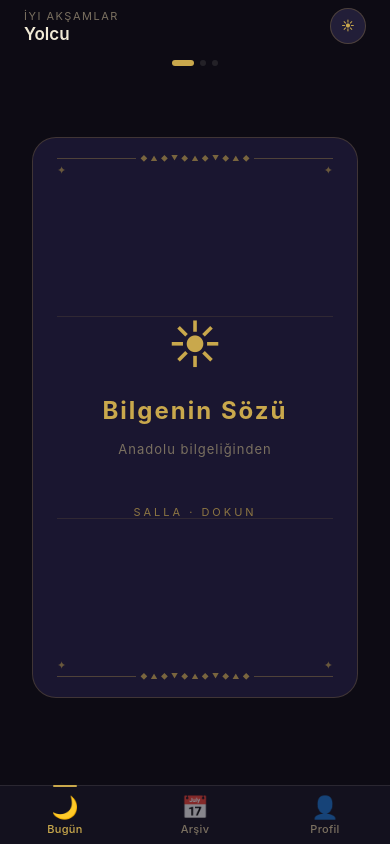
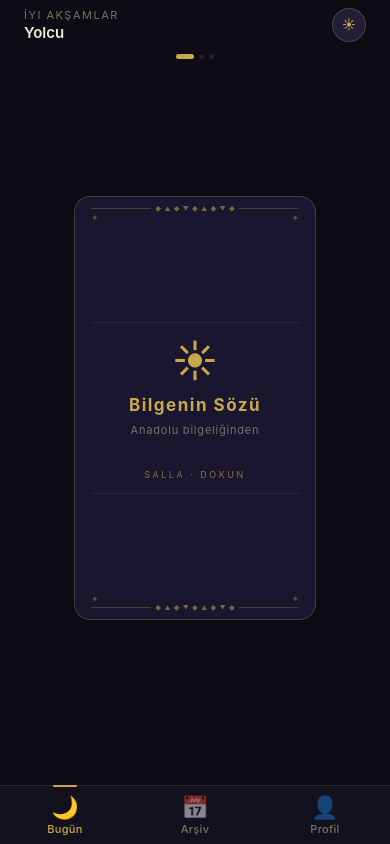
Before and after one commit to cetinarda/Tura, a React Native app: screen / in a window 390 px wide. Built offline with nearby package versions, Linux system fonts and the light colour scheme.

Commit message:
fix: small centered tarot card + parallel opacity reveal (fixes tap not working)

```diff
--- a/src/screens/HomeScreen.tsx
+++ b/src/screens/HomeScreen.tsx
@@ -23,27 +23,27 @@ interface HomeScreenProps {
 }
 
 const { width: SCREEN_W } = Dimensions.get('window');
-const CARD_W = SCREEN_W - 64;
-const CARD_H = CARD_W * 1.72; // tarot proportions
+// Tarot card: fixed small size, centered
+const CARD_W = Math.min(Math.round(SCREEN_W * 0.62), 260);
+const CARD_H = Math.round(CARD_W * 1.75);
 
-// ─── Kilim dekorasyon ─────────────────────────────────────────────────────────
+// ─── Decorations ──────────────────────────────────────────────────────────────
 
 function KilimBand({ color }: { color: string }) {
-  const m = ['◆', '▲', '◆', '▼', '◆', '▲', '◆', '▼', '◆', '▲', '◆'];
   return (
     <View style={{ flexDirection: 'row', justifyContent: 'center', alignItems: 'center', gap: 3 }}>
-      {m.map((s, i) => (
-        <Text key={i} style={{ color, fontSize: 7, opacity: 0.55 }}>{s}</Text>
+      {['◆', '▲', '◆', '▼', '◆', '▲', '◆', '▼', '◆'].map((s, i) => (
+        <Text key={i} style={{ color, fontSize: 6, opacity: 0.55 }}>{s}</Text>
       ))}
     </View>
   );
 }
 
-function SunSymbol({ color, size = 32 }: { color: string; size?: number }) {
-  return <Text style={{ fontSize: size, color, lineHeight: size + 4 }}>☀</Text>;
+function SunSymbol({ color, size = 28 }: { color: string; size?: number }) {
+  return <Text style={{ fontSize: size, color, lineHeight: size + 2 }}>☀</Text>;
 }
 
-// ─── Kart içerikleri ──────────────────────────────────────────────────────────
+// ─── Card content ─────────────────────────────────────────────────────────────
 
 function QuoteContent({ quote }: { quote: typeof quotesData[0] }) {
   return (
@@ -60,7 +60,7 @@ function StoneContent({ stone }: { stone: typeof stonesData[0] }) {
     <View style={cs.container}>
       <View style={[cs.medallion, { borderColor: Colors.purple + '50' }]}>
         <View style={[cs.medallionInner, { borderColor: Colors.purple + '30' }]}>
-          <Text style={cs.stoneEmoji}>{stone.emoji}</Text>
+          <Text style={cs.emoji}>{stone.emoji}</Text>
         </View>
       </View>
       <Text style={[cs.name, { color: Colors.purpleLight }]}>{stone.name}</Text>
@@ -80,7 +80,7 @@ function AnimalContent({ animal }: { animal: typeof animalsData[0] }) {
       <View style={[cs.medallionOuter, { borderColor: Colors.teal + '25' }]}>
         <View style={[cs.medallion, { borderColor: Colors.teal + '50' }]}>
           <View style={[cs.medallionInner, { borderColor: Colors.teal + '30' }]}>
-            <Text style={cs.animalEmoji}>{animal.emoji}</Text>
+            <Text style={cs.emoji}>{animal.emoji}</Text>
           </View>
         </View>
       </View>
@@ -95,7 +95,7 @@ function AnimalContent({ animal }: { animal: typeof animalsData[0] }) {
   );
 }
 
-// ─── Ana ekran ────────────────────────────────────────────────────────────────
+// ─── Main screen ──────────────────────────────────────────────────────────────
 
 const CARDS = [
   { title: 'Bilgenin Sözü',  subtitle: 'Anadolu bilgeliğinden', color: Colors.gold },
@@ -105,7 +105,7 @@ const CARDS = [
 
 export function HomeScreen({ onNavigateToProfile }: HomeScreenProps) {
   const insets = useSafeAreaInsets();
-  const { profile, dailyReading, generateDailyReading, updateStats, getLevelTitle } = useTuraStore();
+  const { profile, dailyReading, generateDailyReading, updateStats } = useTuraStore();
 
   const [reading, setReading] = useState(dailyReading);
   const [step, setStep] = useState(0);
@@ -130,10 +130,10 @@ export function HomeScreen({ onNavigateToProfile }: HomeScreenProps) {
     }
   }, []);
 
-  // Shake detection via expo-sensors (dynamic import for web compatibility)
+  // Shake detection
   useEffect(() => {
     let subscription: { remove: () => void } | null = null;
-    let lastX = 0, lastY = 0, lastZ = 0;
+    let lx = 0, ly = 0, lz = 0;
     let cooldown = false;
 
     const setup = async () => {
@@ -142,19 +142,16 @@ export function HomeScreen({ onNavigateToProfile }: HomeScreenProps) {
         const { Accelerometer } = require('expo-sensors');
         Accelerometer.setUpdateInterval(100);
         subscription = Accelerometer.addListener(({ x, y, z }: { x: number; y: number; z: number }) => {
-          const delta = Math.abs(x - lastX) + Math.abs(y - lastY) + Math.abs(z - lastZ);
-          lastX = x; lastY = y; lastZ = z;
+          const delta = Math.abs(x - lx) + Math.abs(y - ly) + Math.abs(z - lz);
+          lx = x; ly = y; lz = z;
           if (delta > 2.4 && !revealedRef.current && !cooldown) {
             cooldown = true;
             setTimeout(() => { cooldown = false; }, 800);
             triggerReveal();
           }
         });
-      } catch {
-        // expo-sensors not available (web / simulator fallback)
-      }
+      } catch { /* web / no sensor */ }
     };
-
     setup();
     return () => { subscription?.remove(); };
   }, []);
@@ -168,19 +165,19 @@ export function HomeScreen({ onNavigateToProfile }: HomeScreenProps) {
   const triggerReveal = () => {
     if (revealedRef.current) return;
     revealedRef.current = true;
+    setRevealed(true);
     Haptics.impactAsync(Haptics.ImpactFeedbackStyle.Medium);
-    Animated.timing(backFade, { toValue: 0, duration: 280, useNativeDriver: true }).start(() => {
-      setRevealed(true);
-      Animated.timing(frontFade, { toValue: 1, duration: 420, useNativeDriver: true }).start();
-    });
+    // Both animations run in parallel — no race condition
+    Animated.parallel([
+      Animated.timing(backFade,  { toValue: 0, duration: 300, useNativeDriver: true }),
+      Animated.timing(frontFade, { toValue: 1, duration: 400, useNativeDriver: true }),
+    ]).start();
   };
-
-  const handleReveal = () => triggerReveal();
 
   const handleNext = () => {
     Haptics.impactAsync(Haptics.ImpactFeedbackStyle.Light);
     if (step < CARDS.length - 1) {
-      Animated.timing(frontFade, { toValue: 0, duration: 250, useNativeDriver: true }).start(() => {
+      Animated.timing(frontFade, { toValue: 0, duration: 220, useNativeDriver: true }).start(() => {
         setStep(s => s + 1);
         setRevealed(false);
         revealedRef.current = false;
@@ -201,10 +198,10 @@ export function HomeScreen({ onNavigateToProfile }: HomeScreenProps) {
   };
 
   return (
-    <View style={[styles.container, { paddingTop: insets.top }]}>
+    <View style={[styles.root, { paddingTop: insets.top }]}>
       <StatusBar barStyle="light-content" backgroundColor={Colors.background} />
 
-      {/* Başlık */}
+      {/* Header */}
       <View style={styles.header}>
         <View>
           <Text style={styles.greeting}>{greeting()}</Text>
@@ -217,7 +214,7 @@ export function HomeScreen({ onNavigateToProfile }: HomeScreenProps) {
         </TouchableOpacity>
       </View>
 
-      {/* Adım noktaları */}
+      {/* Step dots */}
       {!done && (
         <View style={styles.dots}>
           {CARDS.map((c, i) => (
@@ -225,57 +222,61 @@ export function HomeScreen({ onNavigateToProfile }: HomeScreenProps) {
               key={i}
               style={[
                 styles.dot,
-                i < step   && { backgroundColor: Colors.textMuted, width: 6 },
-                i === step  && { backgroundColor: c.color, width: 22 },
-                i > step   && { backgroundColor: Colors.divider, width: 6 },
+                i < step  && { backgroundColor: Colors.textMuted, width: 5 },
+                i === step && { backgroundColor: c.color, width: 18 },
+                i > step  && { backgroundColor: Colors.divider, width: 5 },
               ]}
             />
           ))}
         </View>
       )}
 
-      {/* Kart alanı */}
+      {/* Card area */}
       <View style={styles.cardArea}>
-
         {done ? (
           <View style={styles.doneView}>
-            <SunSymbol color={Colors.gold} size={48} />
-            <Text style={styles.doneTitle}>Günlük rehberlik tamamlandı</Text>
+            <SunSymbol color={Colors.gold} size={40} />
+            <Text style={styles.doneTitle}>Günlük rehberlik{'\n'}tamamlandı</Text>
             <Text style={styles.doneSub}>Yarın yeni bir yolculuk başlar</Text>
             {quote && (
               <>
                 <View style={styles.doneDivider} />
                 <Text style={styles.doneQuote}>
-                  {quote.text.length > 100 ? quote.text.slice(0, 97) + '…' : quote.text}
+                  {quote.text.length > 90 ? quote.text.slice(0, 87) + '…' : quote.text}
                 </Text>
               </>
             )}
           </View>
-
-        ) : !revealed ? (
-          <Animated.View style={[styles.card, { opacity: backFade, borderColor: card.color + '35' }]}>
-            <TouchableOpacity style={styles.cardBackInner} onPress={handleReveal} activeOpacity={0.88}>
-              {/* Üst kilim bandı */}
+        ) : (
+          // Fixed-size card — back and front stacked, controlled by opacity only
+          <View style={styles.card}>
+            {/* ── Back side ── */}
+            <Animated.View
+              style={[StyleSheet.absoluteFill, { opacity: backFade }]}
+              pointerEvents={revealed ? 'none' : 'auto'}
+            >
+              <TouchableOpacity
+                style={styles.cardBackInner}
+                onPress={triggerReveal}
+                activeOpacity={0.85}
+              >
                 <View style={styles.bandRow}>
                   <View style={[styles.bandLine, { backgroundColor: card.color }]} />
                   <KilimBand color={card.color} />
                   <View style={[styles.bandLine, { backgroundColor: card.color }]} />
                 </View>
 
-              <View style={styles.cardBackCenter}>
-                {/* Köşe yıldızları */}
-                <Text style={[styles.cornerStar, { top: 0, left: 0, color: card.color }]}>✦</Text>
+                <View style={styles.backCenter}>
+                  <Text style={[styles.cornerStar, { top: 0, left: 0,  color: card.color }]}>✦</Text>
                   <Text style={[styles.cornerStar, { top: 0, right: 0, color: card.color }]}>✦</Text>
-                <Text style={[styles.cornerStar, { bottom: 0, left: 0, color: card.color }]}>✦</Text>
+                  <Text style={[styles.cornerStar, { bottom: 0, left: 0,  color: card.color }]}>✦</Text>
                   <Text style={[styles.cornerStar, { bottom: 0, right: 0, color: card.color }]}>✦</Text>
+                  <View style={[styles.hLine, { top: '28%', backgroundColor: card.color }]} />
+                  <View style={[styles.hLine, { bottom: '28%', backgroundColor: card.color }]} />
 
-                {/* Yatay ince çizgiler */}
-                <View style={[styles.sideLineH, { top: '30%', backgroundColor: card.color }]} />
-                <View style={[styles.sideLineH, { bottom: '30%', backgroundColor: card.color }]} />
-
-                <SunSymbol color={card.color} size={52} />
-                <Text style={[styles.cardBackTitle, { color: card.color }]}>{card.title}</Text>
-                <Text style={styles.cardBackSub}>{card.subtitle}</Text>
+                  <SunSymbol color={card.color} size={44} />
+                  <Text style={[styles.backTitle, { color: card.color }]}>{card.title}</Text>
+                  <Text style={styles.backSub}>{card.subtitle}</Text>
                   <View style={styles.tapRow}>
                     <View style={[styles.tapLine, { backgroundColor: card.color }]} />
                     <Text style={[styles.tapHint, { color: card.color }]}>salla · dokun</Text>
@@ -283,7 +284,6 @@ export function HomeScreen({ onNavigateToProfile }: HomeScreenProps) {
                   </View>
                 </View>
 
-              {/* Alt kilim bandı */}
                 <View style={styles.bandRow}>
                   <View style={[styles.bandLine, { backgroundColor: card.color }]} />
                   <KilimBand color={card.color} />
@@ -292,15 +292,18 @@ export function HomeScreen({ onNavigateToProfile }: HomeScreenProps) {
               </TouchableOpacity>
             </Animated.View>
 
-        ) : (
-          <Animated.View style={[styles.card, { opacity: frontFade, borderColor: card.color + '50' }]}>
-            <View style={[styles.cardFrontHeader, { borderBottomColor: card.color + '30' }]}>
-              <SunSymbol color={card.color} size={13} />
-              <Text style={[styles.cardFrontTitle, { color: card.color }]}>{card.title}</Text>
+            {/* ── Front side ── */}
+            <Animated.View
+              style={[StyleSheet.absoluteFill, { opacity: frontFade }]}
+              pointerEvents={revealed ? 'auto' : 'none'}
+            >
+              <View style={[styles.frontHeader, { borderBottomColor: card.color + '30' }]}>
+                <SunSymbol color={card.color} size={11} />
+                <Text style={[styles.frontTitle, { color: card.color }]}>{card.title}</Text>
               </View>
               <ScrollView
-              style={styles.cardScroll}
-              contentContainerStyle={styles.cardScrollPad}
+                style={styles.scroll}
+                contentContainerStyle={styles.scrollPad}
                 showsVerticalScrollIndicator={false}
               >
                 {step === 0 && quote  && <QuoteContent quote={quote} />}
@@ -317,16 +320,17 @@ export function HomeScreen({ onNavigateToProfile }: HomeScreenProps) {
                 </Text>
               </TouchableOpacity>
             </Animated.View>
+          </View>
         )}
       </View>
     </View>
   );
 }
 
-// ─── Stiller ──────────────────────────────────────────────────────────────────
+// ─── Styles ───────────────────────────────────────────────────────────────────
 
 const styles = StyleSheet.create({
-  container: { flex: 1, backgroundColor: Colors.background },
+  root: { flex: 1, backgroundColor: Colors.background },
 
   header: {
     flexDirection: 'row',
@@ -342,13 +346,13 @@ const styles = StyleSheet.create({
     textTransform: 'uppercase',
   },
   username: {
-    fontSize: Typography.size.lg,
+    fontSize: Typography.size.md,
     fontWeight: Typography.weight.semibold,
     color: Colors.textPrimary,
     marginTop: 1,
   },
   profileBtn: {
-    width: 36, height: 36, borderRadius: 18,
+    width: 34, height: 34, borderRadius: 17,
     backgroundColor: Colors.surface,
     alignItems: 'center', justifyContent: 'center',
     borderWidth: 1, borderColor: Colors.cardBorder,
@@ -363,227 +367,228 @@ const styles = StyleSheet.create({
     flexDirection: 'row',
     justifyContent: 'center',
     alignItems: 'center',
-    gap: 6,
-    paddingVertical: Spacing.sm,
+    gap: 5,
+    paddingVertical: Spacing.xs,
   },
-  dot: { height: 6, borderRadius: 3 },
+  dot: { height: 5, borderRadius: 2.5 },
 
   cardArea: {
     flex: 1,
     alignItems: 'center',
     justifyContent: 'center',
-    paddingBottom: Spacing.lg,
+    paddingBottom: Spacing.xl,
   },
 
+  // Fixed tarot card
   card: {
     width: CARD_W,
     height: CARD_H,
     backgroundColor: Colors.backgroundCard,
-    borderRadius: BorderRadius.xl,
+    borderRadius: BorderRadius.lg,
     borderWidth: 1,
+    borderColor: Colors.cardBorder,
     overflow: 'hidden',
   },
 
-  // Kart sırtı
+  // Back side
   cardBackInner: {
     flex: 1,
-    paddingHorizontal: Spacing.lg,
-    paddingVertical: Spacing.md,
+    paddingHorizontal: Spacing.md,
+    paddingVertical: Spacing.sm,
     justifyContent: 'space-between',
   },
   bandRow: {
     flexDirection: 'row',
     alignItems: 'center',
-    gap: Spacing.xs,
+    gap: 4,
   },
-  bandLine: {
-    flex: 1,
-    height: 1,
-    opacity: 0.3,
-  },
-  cardBackCenter: {
+  bandLine: { flex: 1, height: 1, opacity: 0.25 },
+  backCenter: {
     flex: 1,
     alignItems: 'center',
     justifyContent: 'center',
-    gap: Spacing.md,
+    gap: Spacing.sm,
     position: 'relative',
   },
   cornerStar: {
     position: 'absolute',
-    fontSize: 11,
-    opacity: 0.45,
+    fontSize: 9,
+    opacity: 0.4,
   },
-  sideLineH: {
+  hLine: {
     position: 'absolute',
-    left: 0,
-    right: 0,
+    left: 0, right: 0,
     height: 1,
-    opacity: 0.12,
+    opacity: 0.1,
   },
-  cardBackTitle: {
-    fontSize: Typography.size.xxl,
+  backTitle: {
+    fontSize: Typography.size.lg,
     fontWeight: Typography.weight.bold,
-    letterSpacing: 2,
+    letterSpacing: 1.5,
     textAlign: 'center',
-    marginTop: Spacing.sm,
+    marginTop: Spacing.xs,
   },
-  cardBackSub: {
-    fontSize: Typography.size.sm,
+  backSub: {
+    fontSize: Typography.size.xs,
     color: Colors.textMuted,
-    letterSpacing: 1,
+    letterSpacing: 0.8,
   },
   tapRow: {
     flexDirection: 'row',
     alignItems: 'center',
-    gap: Spacing.sm,
-    marginTop: Spacing.xl,
-    opacity: 0.65,
+    gap: Spacing.xs,
+    marginTop: Spacing.lg,
+    opacity: 0.6,
   },
   tapLine: { flex: 1, height: 1, opacity: 0.5 },
   tapHint: {
-    fontSize: Typography.size.xs,
-    letterSpacing: 3,
+    fontSize: 9,
+    letterSpacing: 2.5,
     textTransform: 'uppercase',
   },
 
-  // Kart içi
-  cardFrontHeader: {
+  // Front side
+  frontHeader: {
     flexDirection: 'row',
     alignItems: 'center',
-    gap: Spacing.xs,
-    paddingHorizontal: Spacing.lg,
-    paddingVertical: Spacing.md,
+    gap: 4,
+    paddingHorizontal: Spacing.md,
+    paddingVertical: Spacing.sm,
     borderBottomWidth: 1,
   },
-  cardFrontTitle: {
-    fontSize: Typography.size.xs,
+  frontTitle: {
+    fontSize: 10,
     fontWeight: Typography.weight.semibold,
-    letterSpacing: 2,
+    letterSpacing: 1.5,
     textTransform: 'uppercase',
   },
-  cardScroll: { flex: 1 },
-  cardScrollPad: { padding: Spacing.lg },
+  scroll: { flex: 1 },
+  scrollPad: { padding: Spacing.md },
 
   nextBtn: {
-    margin: Spacing.lg,
-    marginTop: 0,
-    paddingVertical: Spacing.md,
+    marginHorizontal: Spacing.md,
+    marginBottom: Spacing.md,
+    paddingVertical: Spacing.sm,
     borderRadius: BorderRadius.round,
     borderWidth: 1,
     alignItems: 'center',
   },
   nextBtnText: {
-    fontSize: Typography.size.sm,
+    fontSize: Typography.size.xs,
     fontWeight: Typography.weight.semibold,
     letterSpacing: 1.5,
     textTransform: 'uppercase',
   },
 
-  // Tamamlandı
+  // Done
   doneView: {
     alignItems: 'center',
-    justifyContent: 'center',
     padding: Spacing.xl,
     gap: Spacing.md,
   },
   doneTitle: {
-    fontSize: Typography.size.xl,
+    fontSize: Typography.size.lg,
     fontWeight: Typography.weight.semibold,
     color: Colors.textPrimary,
     textAlign: 'center',
     letterSpacing: 0.5,
-    marginTop: Spacing.md,
+    marginTop: Spacing.sm,
+    lineHeight: Typography.size.lg * 1.5,
   },
-  doneSub: { fontSize: Typography.size.sm, color: Colors.textMuted, letterSpacing: 1 },
+  doneSub: {
+    fontSize: Typography.size.xs,
+    color: Colors.textMuted,
+    letterSpacing: 0.8,
+  },
   doneDivider: {
-    width: 40, height: 1,
+    width: 32, height: 1,
     backgroundColor: Colors.gold,
     opacity: 0.3,
-    marginVertical: Spacing.md,
+    marginVertical: Spacing.sm,
   },
   doneQuote: {
-    fontSize: Typography.size.sm,
+    fontSize: Typography.size.xs,
     color: Colors.textSecondary,
     textAlign: 'center',
     fontStyle: 'italic',
-    lineHeight: Typography.size.sm * 1.8,
+    lineHeight: Typography.size.xs * 1.9,
     fontWeight: Typography.weight.light,
+    maxWidth: 260,
   },
 });
 
 const cs = StyleSheet.create({
   container: { alignItems: 'center' },
   quoteText: {
-    fontSize: Typography.size.md,
+    fontSize: Typography.size.sm,
     color: Colors.textPrimary,
     textAlign: 'center',
-    lineHeight: Typography.size.md * 1.9,
+    lineHeight: Typography.size.sm * 1.9,
     fontStyle: 'italic',
     fontWeight: Typography.weight.light,
   },
   divider: {
-    width: 24, height: 1,
+    width: 20, height: 1,
     backgroundColor: Colors.gold,
     opacity: 0.4,
-    marginVertical: Spacing.lg,
+    marginVertical: Spacing.md,
   },
   source: {
-    fontSize: Typography.size.sm,
-    letterSpacing: 1.5,
+    fontSize: Typography.size.xs,
+    letterSpacing: 1.2,
     fontWeight: Typography.weight.medium,
     textAlign: 'center',
   },
   medallionOuter: {
-    width: 120, height: 120, borderRadius: 60,
+    width: 90, height: 90, borderRadius: 45,
     borderWidth: 1,
     alignItems: 'center', justifyContent: 'center',
-    marginBottom: Spacing.md,
+    marginBottom: Spacing.sm,
   },
   medallion: {
-    width: 96, height: 96, borderRadius: 48,
+    width: 72, height: 72, borderRadius: 36,
     borderWidth: 1,
     alignItems: 'center', justifyContent: 'center',
   },
   medallionInner: {
-    width: 72, height: 72, borderRadius: 36,
+    width: 54, height: 54, borderRadius: 27,
     borderWidth: 1,
     alignItems: 'center', justifyContent: 'center',
     backgroundColor: 'rgba(255,255,255,0.02)',
   },
-  stoneEmoji:  { fontSize: 34, marginBottom: Spacing.md },
-  animalEmoji: { fontSize: 42, marginBottom: Spacing.md },
+  emoji: { fontSize: 26, marginBottom: 2 },
   name: {
-    fontSize: Typography.size.xl,
+    fontSize: Typography.size.md,
     fontWeight: Typography.weight.semibold,
-    letterSpacing: 0.5,
-    marginBottom: 3,
+    letterSpacing: 0.4,
+    marginBottom: 2,
   },
   meta: {
-    fontSize: Typography.size.xs,
+    fontSize: 9,
     color: Colors.textMuted,
-    letterSpacing: 1.5,
+    letterSpacing: 1.2,
     textTransform: 'uppercase',
     textAlign: 'center',
   },
   body: {
-    fontSize: Typography.size.sm,
+    fontSize: Typography.size.xs,
     color: Colors.textSecondary,
     textAlign: 'center',
-    lineHeight: Typography.size.sm * 1.9,
+    lineHeight: Typography.size.xs * 1.9,
     fontWeight: Typography.weight.light,
-    marginBottom: Spacing.md,
+    marginBottom: Spacing.sm,
   },
   affirmBox: {
     borderWidth: 1,
-    borderRadius: BorderRadius.md,
-    padding: Spacing.md,
+    borderRadius: BorderRadius.sm,
+    padding: Spacing.sm,
     width: '100%',
   },
   affirmText: {
-    fontSize: Typography.size.sm,
+    fontSize: Typography.size.xs,
     textAlign: 'center',
     fontStyle: 'italic',
-    lineHeight: Typography.size.sm * 1.7,
+    lineHeight: Typography.size.xs * 1.7,
     fontWeight: Typography.weight.light,
   },
 });
```
Lines whose indentation alone changed are shown as unchanged.
